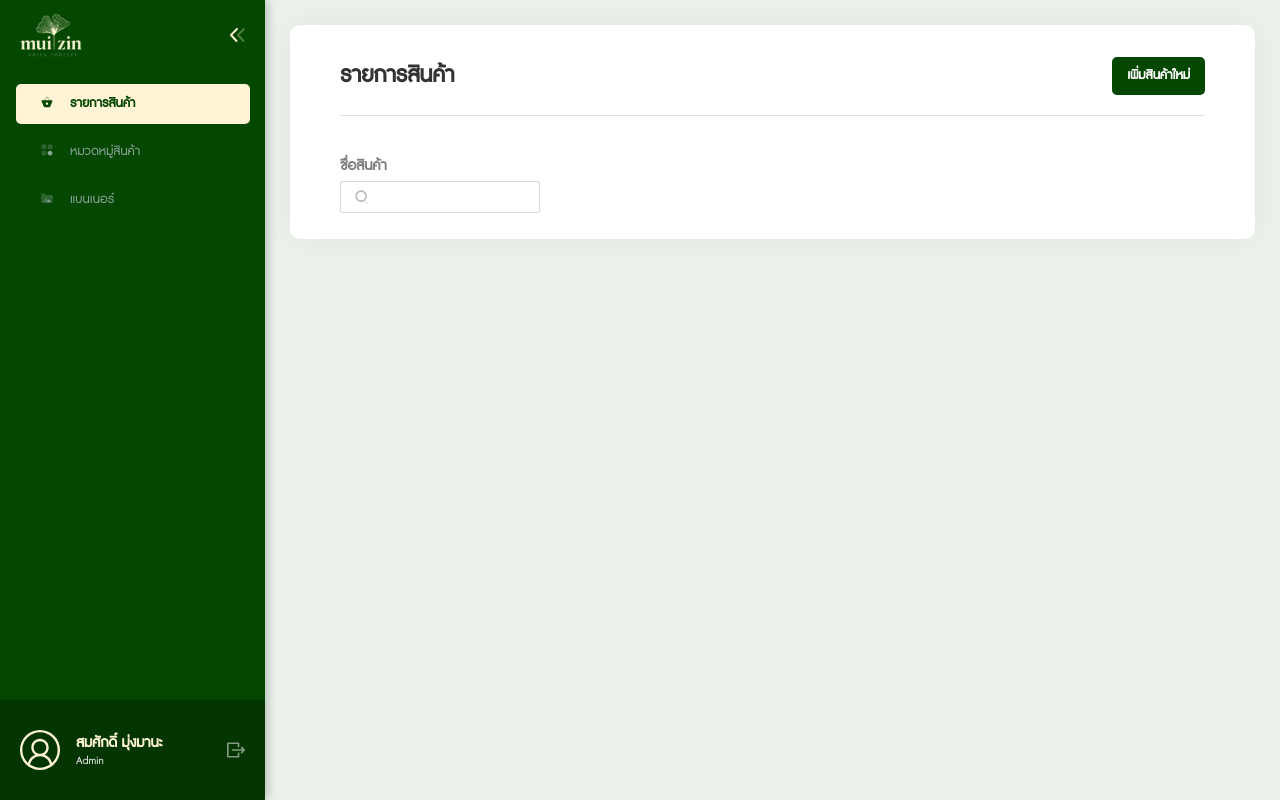
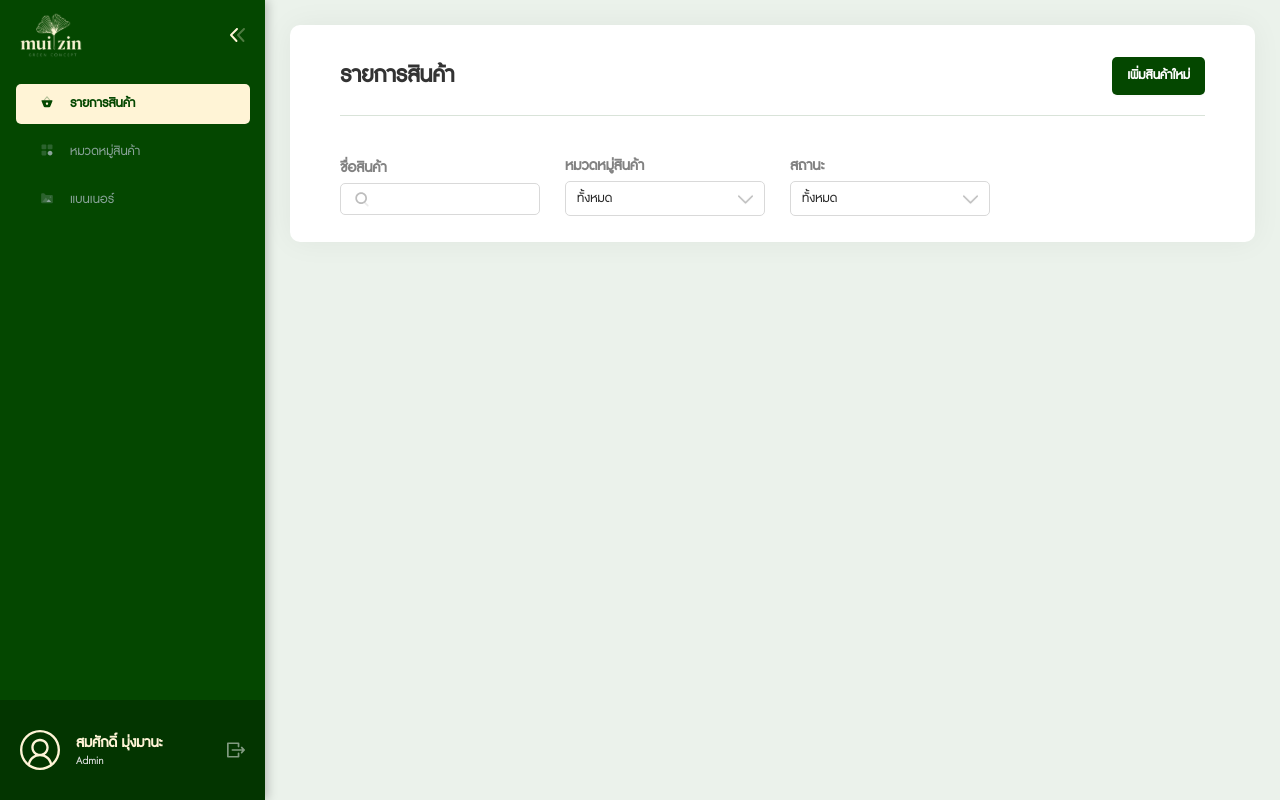
Before and after one commit to baskittisak/muiizin-admin, a React (Create React App) app: page / in a window 1280 px wide. Built offline with nearby package versions, Linux system fonts and the light colour scheme.

Commit message:
[ADD] Dropdown Filter

```diff
--- /dev/null
+++ b/src/center_components/filter/Dropdown.js
@@ -0,0 +1,53 @@
+import { memo, useMemo } from "react";
+import styled from "styled-components";
+import Typography from "../Typography";
+import IconSvg from "../IconSvg";
+import { ReactComponent as arrow_icon } from "../../assets/icons/arrow_down.svg";
+import { Space, Menu, Dropdown } from "antd";
+import { Box } from "../../style/common";
+
+const DropdownContainer = styled(Dropdown)`
+  cursor: pointer;
+  width: 200px;
+  border: 1px solid #d9d9d9;
+  padding: 4px 11px;
+  border-radius: 5px;
+`;
+
+const DropdownFilter = ({ label, menuItems, value, onChange }) => {
+  const menuList = useMemo(
+    () => (
+      <Menu
+        selectedKeys={[value]}
+        items={menuItems}
+        onClick={(e) => onChange(e.key)}
+      />
+    ),
+    [value, menuItems, onChange]
+  );
+
+  const menuSelected = useMemo(() => {
+    return menuItems?.find((item) => item?.key === value)?.label;
+  }, [menuItems, value]);
+
+  return (
+    <Space direction="vertical" size={5}>
+      <Typography
+        fontSize={18}
+        lineHeight={20}
+        fontWeight={700}
+        color="#828282"
+      >
+        {label}
+      </Typography>
+      <DropdownContainer overlay={menuList}>
+        <Box align="center" justify="space-between">
+          <Typography color="rgba(0, 0, 0, 0.85)">{menuSelected}</Typography>
+          <IconSvg src={arrow_icon} fontSize={15} />
+        </Box>
+      </DropdownContainer>
+    </Space>
+  );
+};
+
+export default memo(DropdownFilter);
--- a/src/components/product/ProductList.js
+++ b/src/components/product/ProductList.js
@@ -1,9 +1,60 @@
-import { memo } from "react";
+import { memo, useCallback, useMemo, useState } from "react";
 import Frame from "../../center_components/Frame";
 import BaseButton from "../../center_components/BaseButton";
 import Search from "../../center_components/filter/Search";
+import Dropdown from "../../center_components/filter/Dropdown";
+import { Space } from "antd";
 
 const ProductList = () => {
+  const [filters, setFilters] = useState({
+    search: "",
+    category: "1",
+    status: "1",
+  });
+
+  const onFilters = useCallback((type, value) => {
+    setFilters((prevState) => ({
+      ...prevState,
+      [type]: value,
+    }));
+  }, []);
+
+  const categoriesItems = useMemo(
+    () => [
+      {
+        key: "1",
+        label: "ทั้งหมด",
+      },
+      {
+        key: "2",
+        label: "2nd menu item",
+      },
+      {
+        key: "3",
+        label: "3rd menu item",
+      },
+    ],
+    []
+  );
+
+  const statusItems = useMemo(
+    () => [
+      {
+        key: "1",
+        label: "ทั้งหมด",
+      },
+      {
+        key: "2",
+        label: "2nd menu item",
+      },
+      {
+        key: "3",
+        label: "3rd menu item",
+      },
+    ],
+    []
+  );
+
   return (
     <Frame
       label="รายการสินค้า"
@@ -13,7 +64,25 @@ const ProductList = () => {
         </BaseButton>
       }
     >
-      <Search label="ชื่อสินค้า" onChange={(value) => console.log(value)} />
+      <Space size={25}>
+        <Search
+          label="ชื่อสินค้า"
+          value={filters.search}
+          onChange={(value) => onFilters("search", value)}
+        />
+        <Dropdown
+          label="หมวดหมู่สินค้า"
+          menuItems={categoriesItems}
+          value={filters.category}
+          onChange={(value) => onFilters("category", value)}
+        />
+        <Dropdown
+          label="สถานะ"
+          menuItems={statusItems}
+          value={filters.status}
+          onChange={(value) => onFilters("status", value)}
+        />
+      </Space>
     </Frame>
   );
 };
--- a/src/style/index.css
+++ b/src/style/index.css
@@ -30,7 +30,8 @@ a {
   margin-bottom: 0 !important;
 }
 
-.ant-input {
+.ant-input,
+.ant-input-affix-wrapper {
   border-radius: 5px;
 }
 
```
